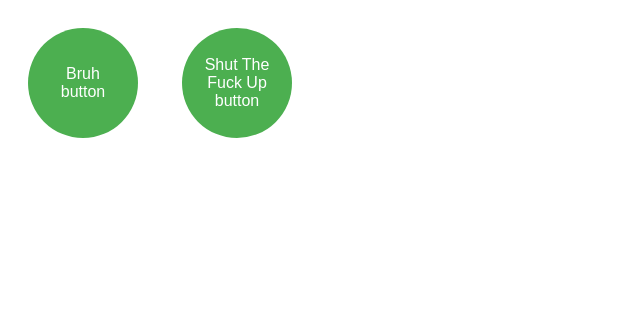
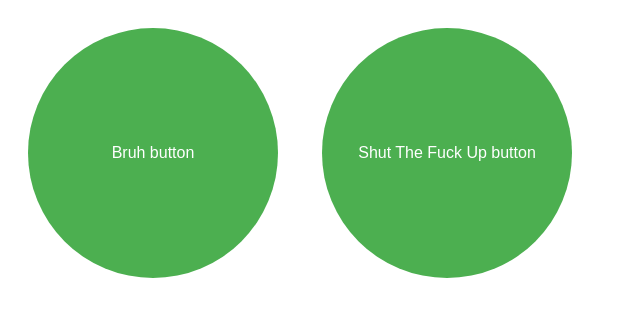
Before and after one commit to epicbruhmoment69/sophiessite, a plain HTML site: page index.html in a window 1280 px wide. Shown: the whole page, without its empty margins (0-640 px from the left). Drawn offline with Linux system fonts and the light colour scheme.

Commit message:
Update index.html

```diff
--- a/index.html
+++ b/index.html
@@ -13,8 +13,8 @@
   padding: 20px;
   text-align: center;
 	vertical-align:top;
-  height: 110px;
-  width: 110px;
+  height: 250px;
+  width: 250px;
   text-decoration: none;
   display: inline-block;
   font-size: 16px;
```
